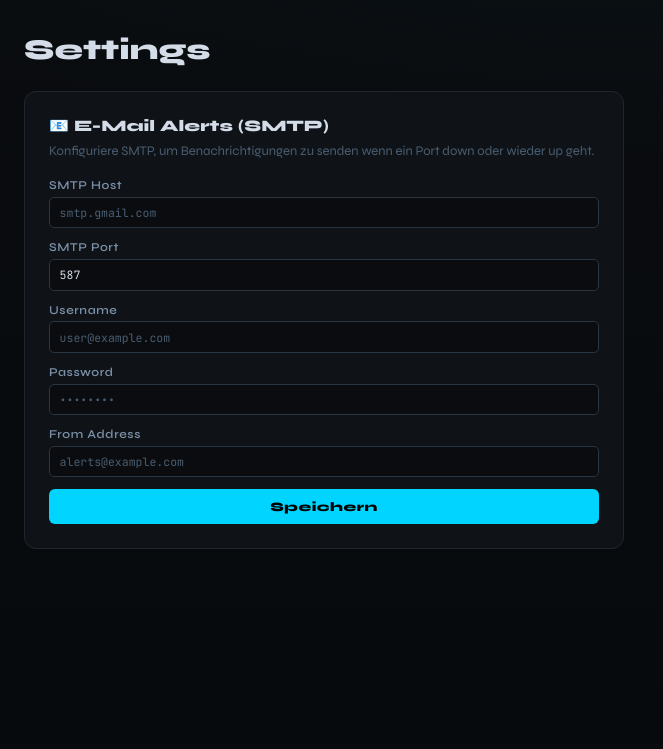
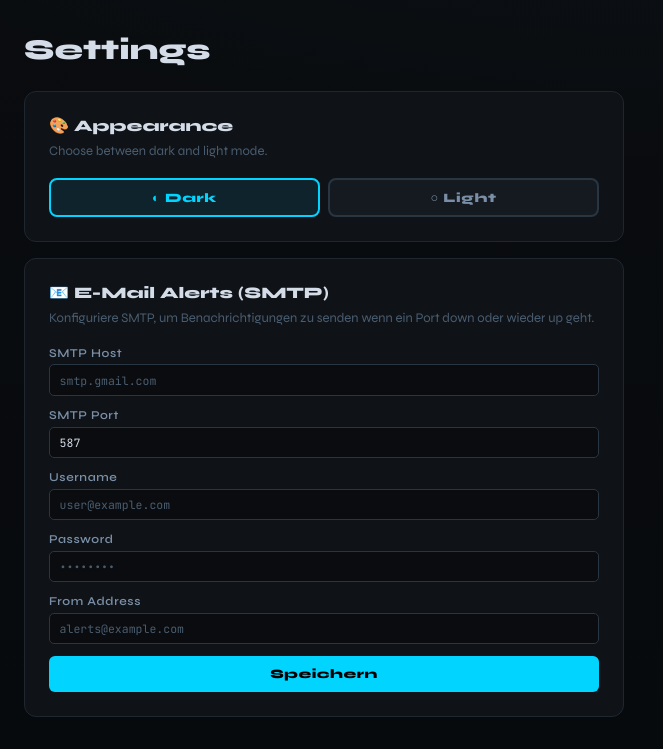
Before and after one commit to Salzstangee/Portmonitor, a FastAPI app: page /settings in a window 1280 px wide. Shown: the part 56-805 px from the top of the page, without its empty margins (0-663 px from the left). Before the commit the page ends 605 px from the top, so only its background shows below. Run offline with FastAPI, Linux system fonts and the light colour scheme; data comes from the database, SQL or seed files in the repository.

Commit message:
Implement theme selection feature with dark and light modes, update UI accordingly

```diff
--- a/main.py
+++ b/main.py
@@ -66,6 +66,7 @@ def parse_port_range(port_range: str) -> list[tuple[int, str]]:
 
 
 DB_PATH = os.environ.get("DB_PATH", "portmonitor.db")
+_theme: str = "dark"
 
 # ── Database ─────────────────────────────────────────────────────────────────
 
@@ -115,6 +116,7 @@ def init_db():
         INSERT OR IGNORE INTO settings VALUES ('smtp_user','');
         INSERT OR IGNORE INTO settings VALUES ('smtp_pass','');
         INSERT OR IGNORE INTO settings VALUES ('smtp_from','');
+        INSERT OR IGNORE INTO settings VALUES ('theme','dark');
     """)
     # Add last_response_ms column if not present (migration for existing DBs)
     try:
@@ -128,6 +130,11 @@ def init_db():
     conn.execute("DELETE FROM ports WHERE host_id NOT IN (SELECT id FROM hosts)")
     conn.execute("DELETE FROM checks WHERE port_id NOT IN (SELECT id FROM ports)")
     conn.commit()
+    # Load cached theme
+    global _theme
+    row = conn.execute("SELECT value FROM settings WHERE key='theme'").fetchone()
+    if row:
+        _theme = row["value"]
     conn.close()
 
 # ── Port Check ────────────────────────────────────────────────────────────────
@@ -240,7 +247,7 @@ app.mount("/static", StaticFiles(directory="static"), name="static")
 templates = Jinja2Templates(directory="templates")
 
 
-def _relative_time(dt_str: str | None) -> str:
+def _relative_time(dt_str: Optional[str]) -> str:
     if not dt_str:
         return "Never"
     try:
@@ -256,6 +263,7 @@ def _relative_time(dt_str: str | None) -> str:
 
 
 templates.env.filters["relative_time"] = _relative_time
+templates.env.globals["current_theme"] = lambda: _theme
 
 # ── Helpers ───────────────────────────────────────────────────────────────────
 
@@ -507,6 +515,17 @@ async def scan_host(request: Request, ip: str = Form(...),
         "total_scanned": len(port_list), "groups": groups_data,
     })
 
+@app.post("/settings/theme")
+async def save_theme(theme: str = Form("dark")):
+    global _theme
+    if theme not in ("dark", "light"):
+        raise HTTPException(400, "Invalid theme")
+    _theme = theme
+    conn = get_db()
+    conn.execute("UPDATE settings SET value=? WHERE key='theme'", (theme,))
+    conn.commit(); conn.close()
+    return RedirectResponse("/settings", 303)
+
 @app.post("/settings/save")
 async def save_settings(smtp_host: str = Form(""), smtp_port: str = Form("587"),
                         smtp_user: str = Form(""), smtp_pass: str = Form(""),
--- a/static/css/style.css
+++ b/static/css/style.css
@@ -20,6 +20,27 @@
   --unknown: #5a6e82;
   --font-mono: 'JetBrains Mono', monospace;
   --font-ui: 'Syne', sans-serif;
+}
+
+/* ── Light Theme ── */
+[data-theme="light"] {
+  --bg: #f0f3f7;
+  --bg2: #ffffff;
+  --bg3: #e8ecf2;
+  --border: #d0d8e4;
+  --border2: #b0bdd0;
+  --text: #1a2332;
+  --text2: #3a4f66;
+  --text3: #7a8fa6;
+  --accent: #0088aa;
+  --accent2: #006688;
+  --up: #00994d;
+  --up-bg: #00994d12;
+  --up-border: #00994d35;
+  --down: #cc2244;
+  --down-bg: #cc224412;
+  --down-border: #cc224435;
+  --unknown: #5a6e82;
 }
 
 *, *::before, *::after { box-sizing: border-box; margin: 0; padding: 0; }
@@ -695,3 +716,33 @@ select.inp { cursor: pointer; }
 .settings-form { display: flex; flex-direction: column; gap: 0.75rem; }
 .form-row { display: flex; flex-direction: column; gap: 0.3rem; }
 .form-row label { font-size: 0.75rem; font-weight: 600; color: var(--text2); letter-spacing: 0.05em; }
+.settings-card + .settings-card { margin-top: 1rem; }
+
+/* ── Theme Toggle ── */
+.theme-toggle {
+  display: flex;
+  gap: 0.5rem;
+}
+.theme-btn {
+  flex: 1;
+  padding: 0.6rem;
+  border-radius: 8px;
+  border: 2px solid var(--border2);
+  background: var(--bg3);
+  color: var(--text2);
+  font-family: var(--font-ui);
+  font-size: 0.8rem;
+  font-weight: 700;
+  cursor: pointer;
+  transition: all 0.15s;
+  letter-spacing: 0.05em;
+}
+.theme-btn:hover { border-color: var(--accent); color: var(--accent); }
+.theme-btn.active { border-color: var(--accent); background: #00d4ff15; color: var(--accent); }
+
+/* Light theme body background */
+[data-theme="light"] body {
+  background-image:
+    radial-gradient(ellipse 80% 50% at 50% -20%, #0088aa08, transparent),
+    linear-gradient(180deg, #f0f3f7 0%, #e8ecf2 100%);
+}
--- a/templates/dashboard.html
+++ b/templates/dashboard.html
@@ -1,5 +1,5 @@
 <!DOCTYPE html>
-<html lang="de">
+<html lang="de" data-theme="{{ current_theme() }}">
 <head>
 <meta charset="UTF-8">
 <meta name="viewport" content="width=device-width, initial-scale=1.0">
--- a/templates/edit_host.html
+++ b/templates/edit_host.html
@@ -1,5 +1,5 @@
 <!DOCTYPE html>
-<html lang="de">
+<html lang="de" data-theme="{{ current_theme() }}">
 <head>
 <meta charset="UTF-8">
 <meta name="viewport" content="width=device-width, initial-scale=1.0">
--- a/templates/edit_port.html
+++ b/templates/edit_port.html
@@ -1,5 +1,5 @@
 <!DOCTYPE html>
-<html lang="de">
+<html lang="de" data-theme="{{ current_theme() }}">
 <head>
 <meta charset="UTF-8">
 <meta name="viewport" content="width=device-width, initial-scale=1.0">
--- a/templates/history.html
+++ b/templates/history.html
@@ -1,5 +1,5 @@
 <!DOCTYPE html>
-<html lang="de">
+<html lang="de" data-theme="{{ current_theme() }}">
 <head>
 <meta charset="UTF-8">
 <meta name="viewport" content="width=device-width, initial-scale=1.0">
--- a/templates/settings.html
+++ b/templates/settings.html
@@ -1,5 +1,5 @@
 <!DOCTYPE html>
-<html lang="de">
+<html lang="de" data-theme="{{ current_theme() }}">
 <head>
 <meta charset="UTF-8">
 <meta name="viewport" content="width=device-width, initial-scale=1.0">
@@ -21,6 +21,23 @@
 <main class="container">
   <div class="settings-wrap">
     <h1>Settings</h1>
+
+    <div class="settings-card">
+      <h2>🎨 Appearance</h2>
+      <p class="settings-hint">Choose between dark and light mode.</p>
+      <form action="/settings/theme" method="post">
+        <div class="theme-toggle">
+          <button type="submit" name="theme" value="dark"
+                  class="theme-btn {% if settings.get('theme', 'dark') == 'dark' %}active{% endif %}">
+            ◐ Dark
+          </button>
+          <button type="submit" name="theme" value="light"
+                  class="theme-btn {% if settings.get('theme') == 'light' %}active{% endif %}">
+            ○ Light
+          </button>
+        </div>
+      </form>
+    </div>
 
     <div class="settings-card">
       <h2>📧 E-Mail Alerts (SMTP)</h2>
```
